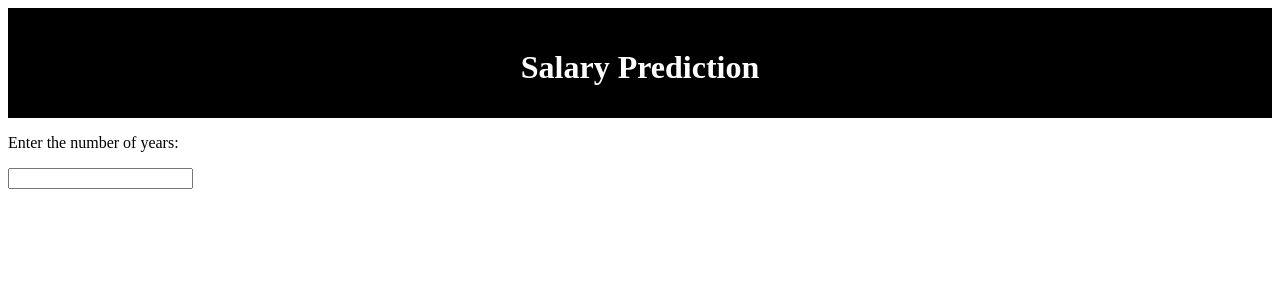
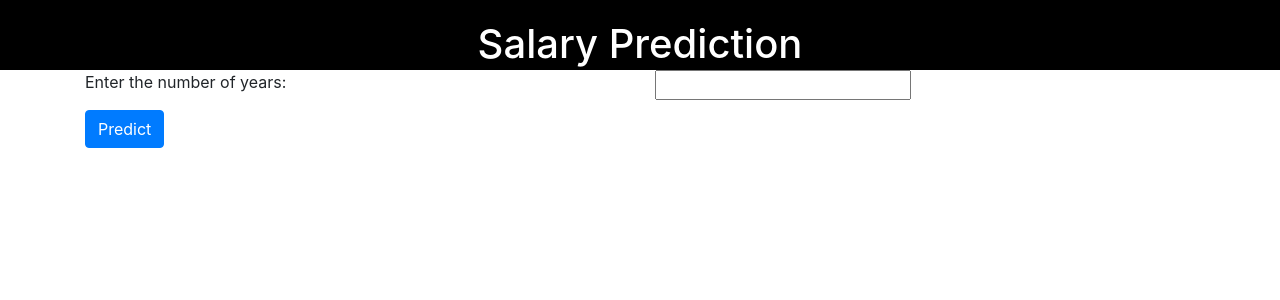
Before and after one commit to jwood803/Read_ML_NET_Model, a React (Create React App) app in the folder model-client/: page / in a window 1280 px wide. Shown: the top 300 px of the page. Built offline with nearby package versions, Linux system fonts and the light colour scheme.

Commit message:
Update base URL for API

```diff
--- a/model-client/src/App.js
+++ b/model-client/src/App.js
@@ -1,17 +1,20 @@
-import React, { Component } from 'react';
+import React, {Component, Fragment} from 'react';
 import { Container } from 'reactstrap';
 import Prediction from "./components/Prediction";
+import 'bootstrap/dist/css/bootstrap.min.css';
 import "./App.css";
 
 class App extends Component {
   render() {
     return (
-      <Container>
+      <Fragment>
         <header className="header">
           <h1>Salary Prediction</h1>
         </header>
-        <Prediction/>
-      </Container>
+        <Container>
+          <Prediction/>
+        </Container>
+      </Fragment>
     );
   }
 }
--- a/model-client/src/components/Prediction.js
+++ b/model-client/src/components/Prediction.js
@@ -1,22 +1,59 @@
-import React, {Component} from  'react';
-import { Row, Col } from 'reactstrap';
+import React, {Component, Fragment} from  'react';
+import { Row, Col, Button } from 'reactstrap';
+import axios from "../utils/axios-model";
 
 class Prediction extends Component {
+  state = {
+    predictedSalary: '',
+    years: ''
+  };
+
+  predict = () => {
+    axios.get(`/${this.state.years}`)
+      .then(response => this.setState({predictedSalary: response.data}))
+      .catch(response => {
+        console.log(response);
+      });
+  };
+
+  yearsChanged = e => this.setState({years: e.target.value});
 
   render() {
+    let formatter = new Intl.NumberFormat('en-US', {
+      style: 'currency',
+      currency: 'USD',
+      minimumFractionDigits: 2,
+    });
+
+    let prediction = "";
+
+    if(this.state.predictedSalary) {
+      prediction = (<Row>
+        <Col xs="6">
+          <p>You should earn {formatter.format(this.state.predictedSalary)}</p>
+        </Col>
+      </Row>);
+    }
+
     return (
-      <Row>
-        <Col xs="12">
-          <Col xs="3">
+      <Fragment>
+        <Row>
+          <Col xs="6">
             <p className="App-intro">
               Enter the number of years:
             </p>
           </Col>
-          <Col xs="3">
-            <input type="text" />
+          <Col xs="6">
+            <input type="text" onChange={this.yearsChanged}/>
           </Col>
-        </Col>
-      </Row>
+        </Row>
+        <Row>
+          <Col xs="4">
+            <Button onClick={e => this.predict(this.state.predictedSalary)} color="primary">Predict</Button>
+          </Col>
+        </Row>
+        {prediction}
+      </Fragment>
     );
   }
 }
--- /dev/null
+++ b/model-client/src/utils/axios-model.js
@@ -0,0 +1,7 @@
+import axios from "axios";
+
+const instance = axios.create({
+  baseURL: "https://modelpredictionapi.azurewebsites.net/api/model"
+});
+
+export default instance;
```
